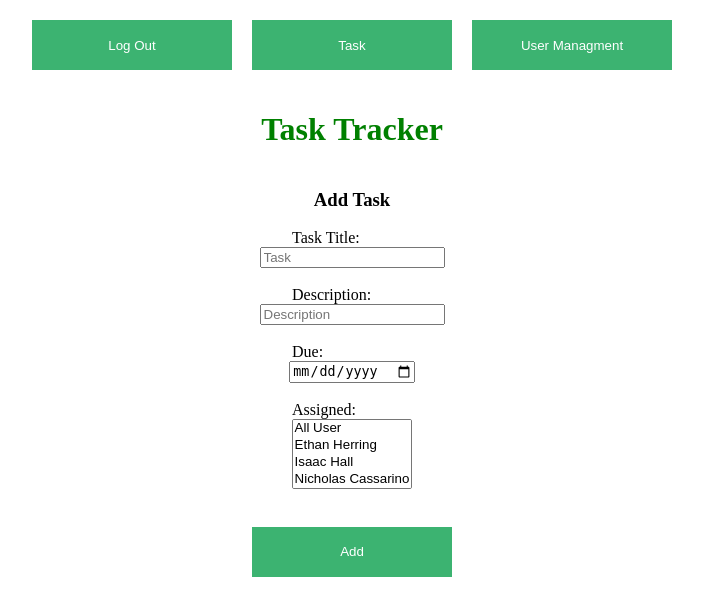
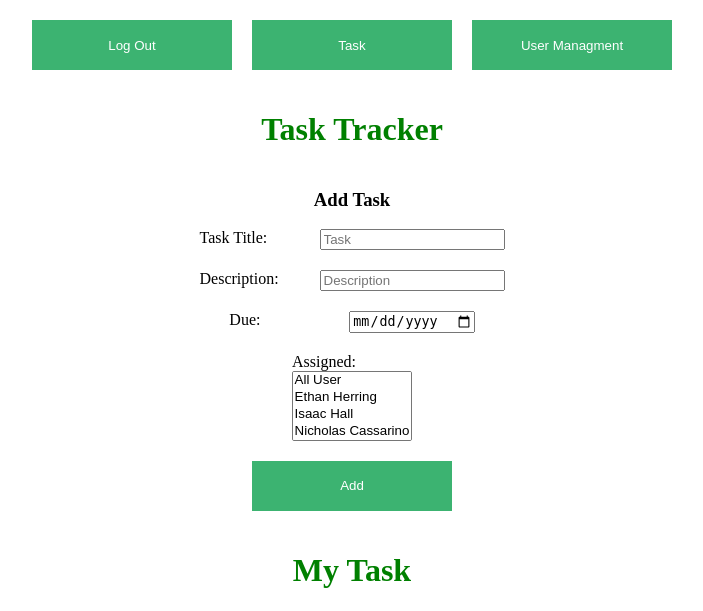
Before and after one commit to ethanh2003/Task-Tracker, a Flask app: template templates/task.html in a window 1280 px wide. Shown: the top 611 px of the page, without its empty margins (288-991 px from the left). Run offline with Flask 2, Linux system fonts and the light colour scheme; the template is opened without the code that fills it: values that come from a table or form of the project are taken from there, others are empty; data comes from the database, SQL or seed files in the repository; both versions use the stored data as it was after the commit.

Commit message:
form changes

```diff
--- a/static/main.css
+++ b/static/main.css
@@ -110,6 +110,10 @@ a {
     margin-top: 20px;
 }
 
+input[type="submit"] {
+    color: white;
+}
+
 .register-container {
     display: flex;
     flex-direction: column;
@@ -141,6 +145,10 @@ div.h {
     padding: 10px;
 }
 
+div.form-item {
+    margin-bottom: 20px;
+}
+
 .register-head {
     font-size: 25px;
     margin-bottom: 40px;
--- a/templates/task.html
+++ b/templates/task.html
@@ -25,19 +25,25 @@
     <form action="/add" method="post">
         <div class="register-container">
             <h3>Add Task</h3>
-            <label>Task Title:</label>
-            <input required type="text" name="title" placeholder="Task"><br>
-            <label>Description:</label>
-            <input type="text" name="description" placeholder="Description"><br>
-            <label>Due:</label>
-            <input required type="date" name="due" ><br>
+            <div class="form-item">
+                <label>Task Title:</label>
+                <input required type="text" name="title" placeholder="Task">
+            </div>
+            <div class="form-item">
+                <label>Description:</label>
+                <input type="text" name="description" placeholder="Description">
+            </div>
+            <div class="form-item">
+                <label>Due:</label>
+                <input required type="date" name="due" >
+            </div>
             <label>Assigned:</label>
             <select required name="assigned" id="assigned" multiple>
                 <option value="All">All User</option>
                 {% for user in user_list %}
                 <option value="{{user.name}}">{{user.name}}</option>
                 {% endfor %}
-            </select><br>
+            </select>
             <button class="submit-button" type="submit">Add</button>
         </div>
     </form>
```
Also changed, not shown: templates/register.html (+9 -6 lines), instance/database.sqlite.
